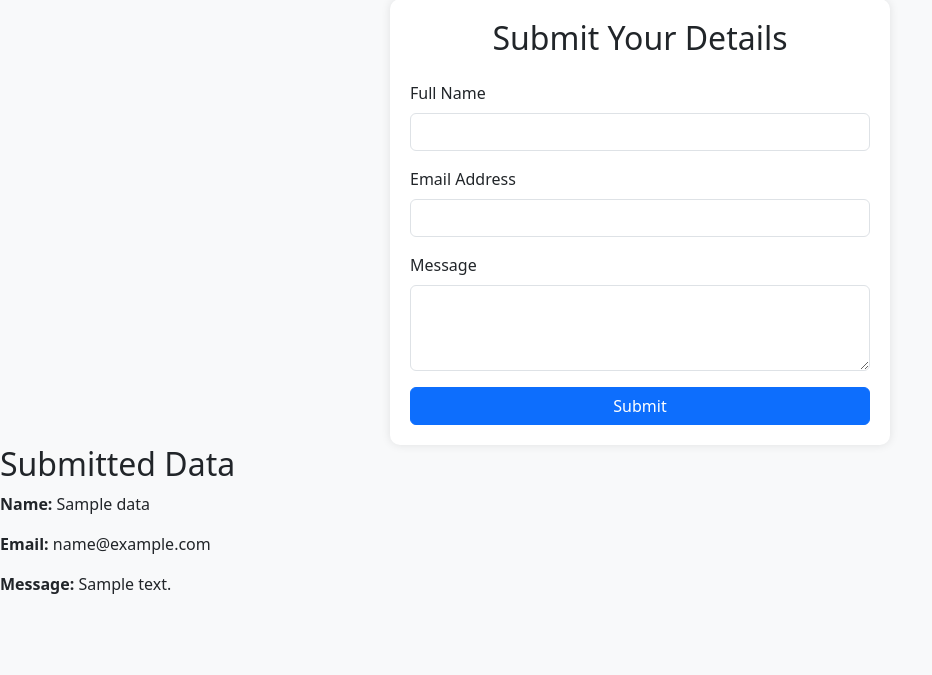
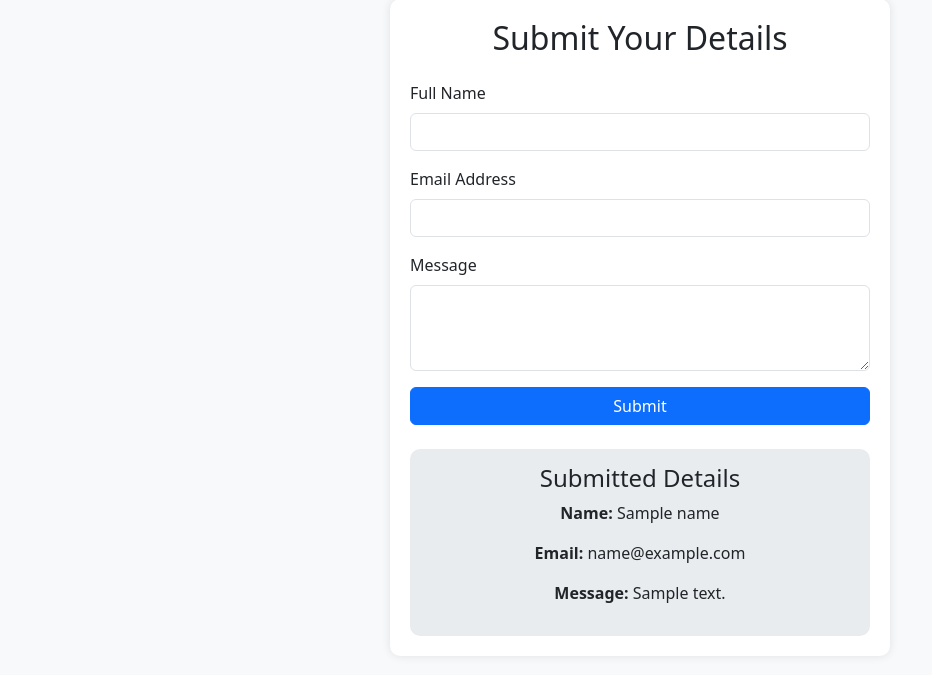
Before and after one commit to mrsarthi/htmlForm, a Flask app: template templates/form.html in a window 1280 px wide. Shown: the part 51-726 px from the top of the page, without its empty margins (0-932 px from the left). Run offline with Flask 3, Linux system fonts and the light colour scheme; the template is opened without the code that fills it: most values are stand-ins (such as "Sample title", 1, 10 or a date in 2020).

Commit message:
final changes 2.0

```diff
--- a/app.py
+++ b/app.py
@@ -2,22 +2,15 @@ from flask import Flask, render_template, request
 
 app = Flask(__name__)
 
-submitted_data = {}
-
 
 @app.route("/", methods=["GET", "POST"])
-def form():
-    global submitted_data
-
+def index():
+    name = email = message = None
     if request.method == "POST":
         name = request.form["name"]
         email = request.form["email"]
         message = request.form["message"]
-
-        # Store data for display
-        submitted_data = {"name": name, "email": email, "message": message}
-
-    return render_template("form.html", data=submitted_data)
+    return render_template("form.html", name=name, email=email, message=message)
 
 
 if __name__ == "__main__":
--- a/templates/form.html
+++ b/templates/form.html
@@ -1,11 +1,5 @@
 <!DOCTYPE html>
-<html>
-
-<head>
-	<title>Custom Form</title>
-</head>
-
-<body>
+<html lang="en">
 
 <head>
 	<meta charset="UTF-8">
@@ -26,6 +20,14 @@
 			padding: 20px;
 			border-radius: 10px;
 			box-shadow: 0px 0px 10px rgba(0, 0, 0, 0.1);
+		}
+
+		.result-box {
+			margin-top: 20px;
+			padding: 15px;
+			background: #e9ecef;
+			border-radius: 10px;
+			text-align: center;
 		}
 	</style>
 </head>
@@ -53,6 +55,15 @@
 
 			<button type="submit" class="btn btn-primary w-100">Submit</button>
 		</form>
+
+		{% if name and email and message %}
+		<div class="result-box mt-4">
+			<h4>Submitted Details</h4>
+			<p><strong>Name:</strong> {{ name }}</p>
+			<p><strong>Email:</strong> {{ email }}</p>
+			<p><strong>Message:</strong> {{ message }}</p>
+		</div>
+		{% endif %}
 	</div>
 
 	<script src="https://cdn.jsdelivr.net/npm/bootstrap@5.3.2/dist/js/bootstrap.bundle.min.js"></script>
@@ -60,13 +71,3 @@
 </body>
 
 </html>
-
-{% if data %}
-<h2>Submitted Data</h2>
-<p><strong>Name:</strong> {{ data.name }}</p>
-<p><strong>Email:</strong> {{ data.email }}</p>
-<p><strong>Message:</strong> {{ data.message }}</p>
-{% endif %}
-</body>
-
-</html>
```
Lines whose indentation alone changed are shown as unchanged.
